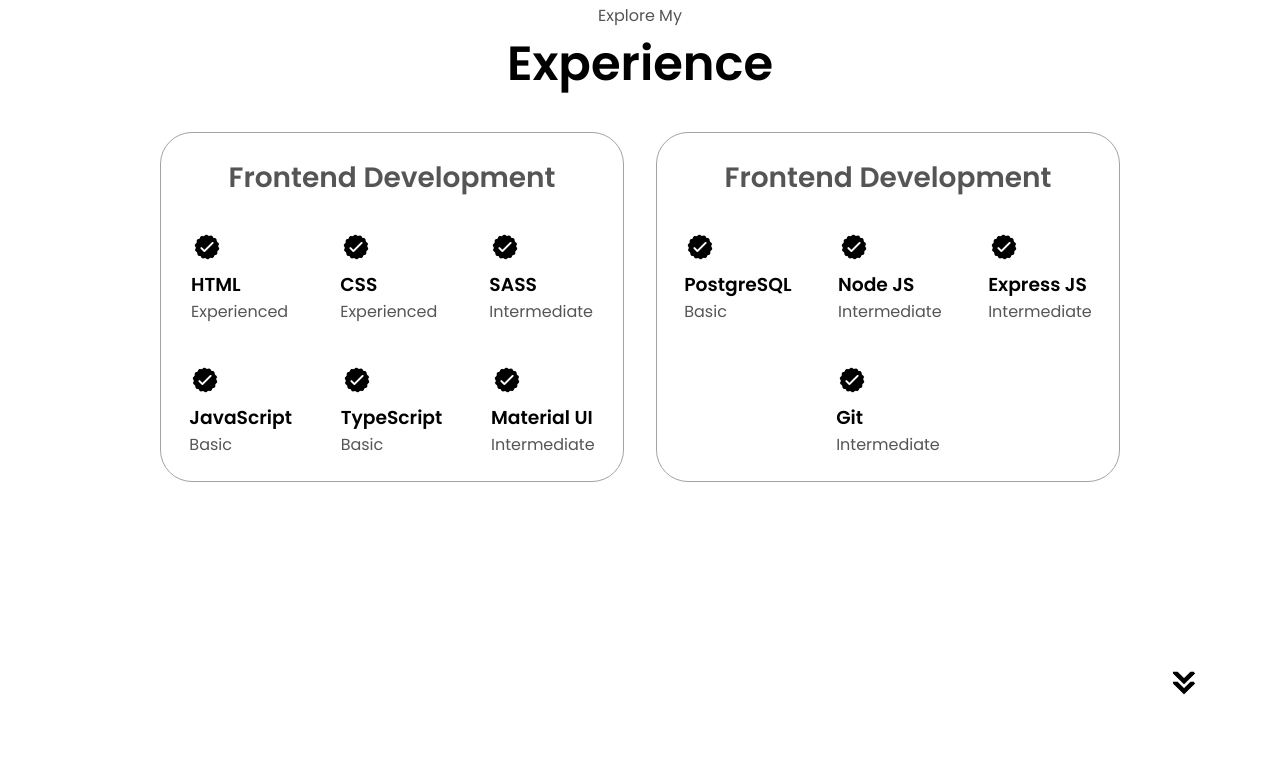
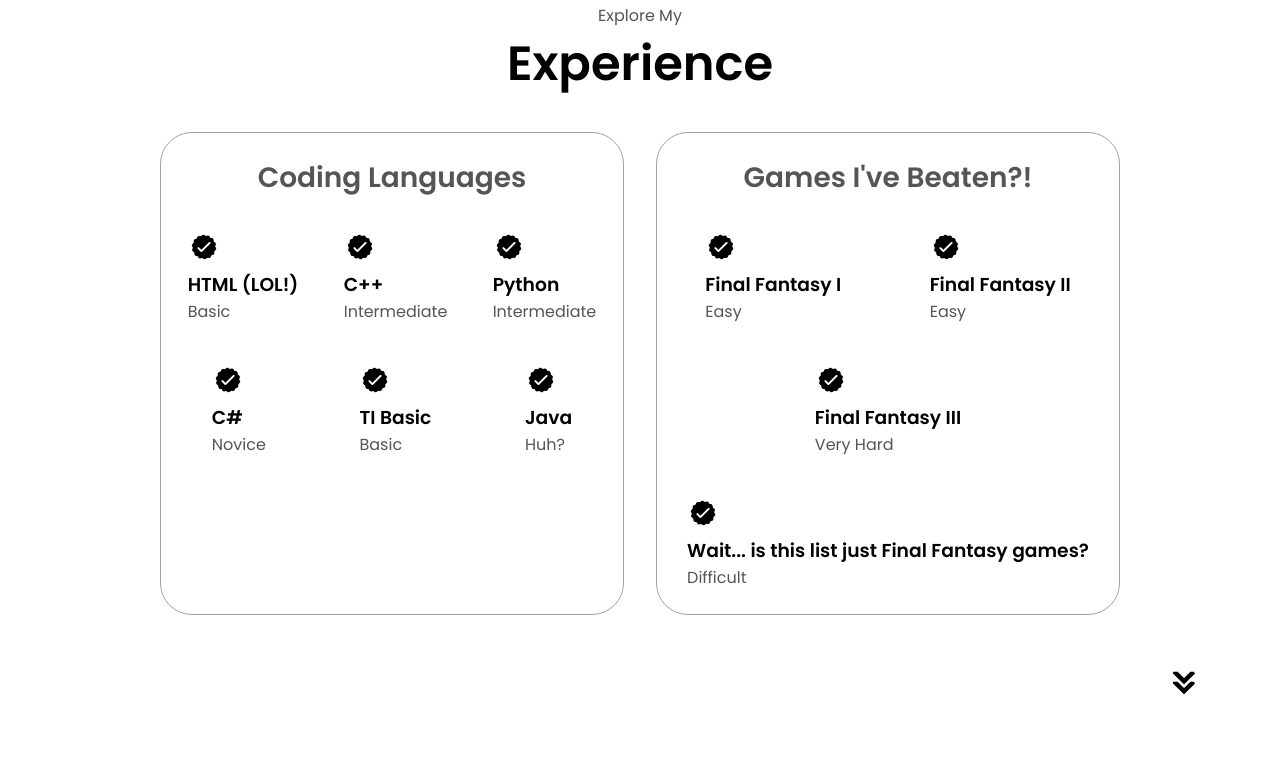
Before and after one commit to JVizi/html-css-js-portfolio-jwc622, a plain HTML site: page index.html in a window 1280 px wide. Shown: the part 1693-2461 px from the top of the page. Drawn offline with Linux system fonts and the light colour scheme.

Commit message:
Update index.html

```diff
--- a/index.html
+++ b/index.html
@@ -49,7 +49,7 @@
     <div class="section__text">
       <p class="section__text__p1">Hello, I'm</p>
       <h1 class="title">Judson Cavanaugh</h1>
-      <p class="section__text__p2">Frontend Developer</p>
+      <p class="section__text__p2">Electrical Engineering Student & Cool Guy?</p>
       <div class="btn-container">
         <button class="btn btn-color-2" onclick="window.open('./assets/resume-example.pdf')">Download CV</button>
         <button class="btn btn-color-1" onclick="location.href='./#contact'">Contact Info</button>
@@ -82,7 +82,7 @@
               class="icon"
             />
             <h3>Experience</h3>
-            <p>2+ years <br />Frontend Developer</p>
+            <p>1 & 1/2 Years <br />EE Co-op</p>
           </div>
           <div class="details-container">
             <img
@@ -90,11 +90,11 @@
             alt="Education icon"
             class="icon"/>
             <h3>Education</h3>
-            <p>B.Sc. Bachelors Degree <br />M.Sc. Masters Degree</p>
+            <p>B.Sc. Bachelors Degree (Almost!)<br />High School Diploma</p>
           </div>
         </div>
         <div class="text-container">
-          <p>Lorem ipsum dolor sit amet consectetur adipisicing elit. Voluptate, fuga. Totam, molestiae sint cupiditate, iste pariatur provident facilis illum aliquam sit in animi laborum mollitia repellat, veniam obcaecati omnis dolor!</p>
+          <p>Lorem ipsum... Oops! I'm Judson Cavanaugh. I'm a creative, positive, and determined person. I'm always ready to learn!</p>
         </div>
       </div>
     </div>
@@ -111,7 +111,7 @@
     <div class="experience-details-container">
       <div class="about-containers">
         <div class="details-container">
-          <h2 class="experience-sub-title">Frontend Development</h2>
+          <h2 class="experience-sub-title">Coding Languages</h2>
           <div class="article-container">
             <article>
               <img
@@ -120,8 +120,8 @@
               class="icon"
               />
               <div>
-                <h3>HTML</h3>
-                <p>Experienced</p>
+                <h3>HTML (LOL!)</h3>
+                <p>Basic</p>
               </div>
             </article>
             <article>
@@ -131,18 +131,7 @@
               class="icon"
               />
               <div>
-                <h3>CSS</h3>
-                <p>Experienced</p>
-              </div>
-            </article>
-            <article>
-              <img
-              src="./assets/checkmark.png"
-              alt="experience icon"
-              class="icon"
-              />
-              <div>
-                <h3>SASS</h3>
+                <h3>C++</h3>
                 <p>Intermediate</p>
               </div>
             </article>
@@ -153,7 +142,29 @@
               class="icon"
               />
               <div>
-                <h3>JavaScript</h3>
+                <h3>Python</h3>
+                <p>Intermediate</p>
+              </div>
+            </article>
+            <article>
+              <img
+              src="./assets/checkmark.png"
+              alt="experience icon"
+              class="icon"
+              />
+              <div>
+                <h3>C#</h3>
+                <p>Novice</p>
+              </div>
+            </article>
+            <article>
+              <img
+              src="./assets/checkmark.png"
+              alt="experience icon"
+              class="icon"
+              />
+              <div>
+                <h3>TI Basic</h3>
                 <p>Basic</p>
               </div>
             </article>
@@ -164,8 +175,24 @@
               class="icon"
               />
               <div>
-                <h3>TypeScript</h3>
-                <p>Basic</p>
+                <h3>Java</h3>
+                <p>Huh?</p>
+              </div>
+            </article>
+          </div>
+        </div>
+        <div class="details-container">
+          <h2 class="experience-sub-title">Games I've Beaten?!</h2>
+          <div class="article-container">
+            <article>
+              <img
+              src="./assets/checkmark.png"
+              alt="experience icon"
+              class="icon"
+              />
+              <div>
+                <h3>Final Fantasy I</h3>
+                <p>Easy</p>
               </div>
             </article>
             <article>
@@ -175,24 +202,8 @@
               class="icon"
               />
               <div>
-                <h3>Material UI</h3>
-                <p>Intermediate</p>
-              </div>
-            </article>
-          </div>
-        </div>
-        <div class="details-container">
-          <h2 class="experience-sub-title">Frontend Development</h2>
-          <div class="article-container">
-            <article>
-              <img
-              src="./assets/checkmark.png"
-              alt="experience icon"
-              class="icon"
-              />
-              <div>
-                <h3>PostgreSQL</h3>
-                <p>Basic</p>
+                <h3>Final Fantasy II</h3>
+                <p>Easy</p>
               </div>
             </article>
             <article>
@@ -202,8 +213,8 @@
               class="icon"
               />
               <div>
-                <h3>Node JS</h3>
-                <p>Intermediate</p>
+                <h3>Final Fantasy III</h3>
+                <p>Very Hard</p>
               </div>
             </article>
             <article>
@@ -213,19 +224,8 @@
               class="icon"
               />
               <div>
-                <h3>Express JS</h3>
-                <p>Intermediate</p>
-              </div>
-            </article>
-            <article>
-              <img
-              src="./assets/checkmark.png"
-              alt="experience icon"
-              class="icon"
-              />
-              <div>
-                <h3>Git</h3>
-                <p>Intermediate</p>
+                <h3>Wait... is this list just Final Fantasy games?</h3>
+                <p>Difficult</p>
               </div>
             </article>
           </div>
@@ -323,7 +323,7 @@
         alt="Email icon"
         class="icon contact-icon email-icon"
         />
-        <p><a href="mailto:examplemail@gmail.com">Example@gmail.com</a></p>
+        <p><a href="mailto:judson.cavanaughii@gmail.com">judson.cavanaughii@gmail.com</a></p>
       </div>
       <div class="contact-info-container">
         <img
```
